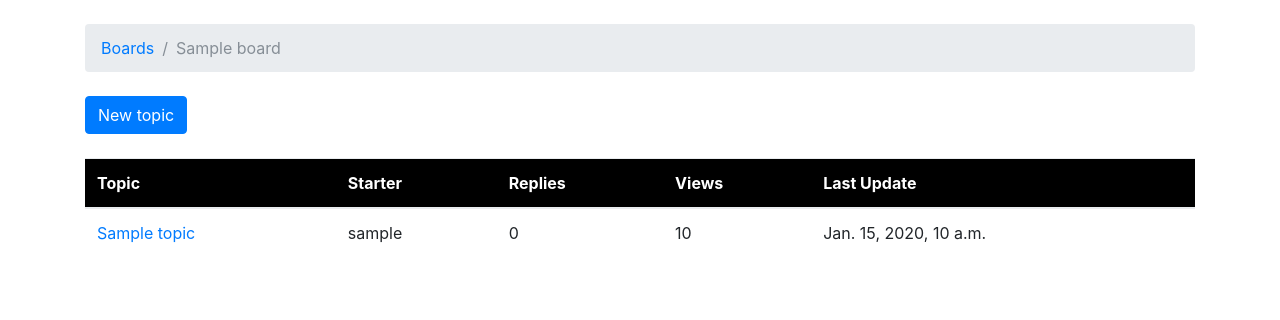
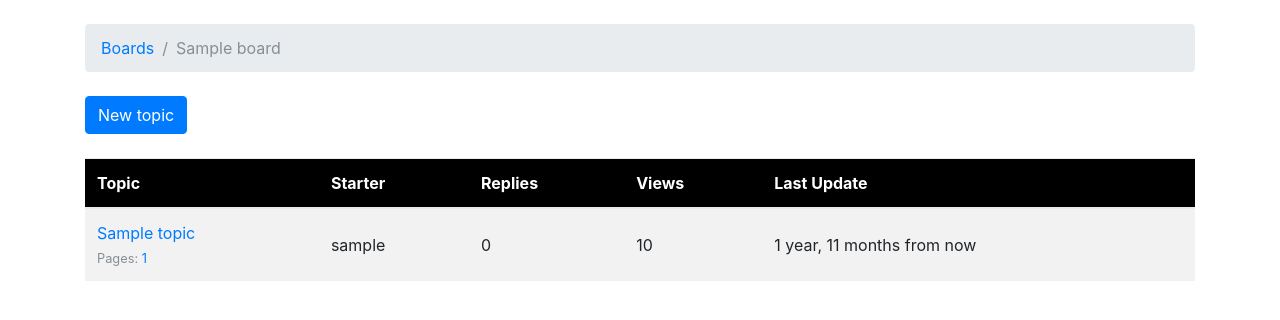
Before and after one commit to randolphpebenito/forum-app, a Django app: page /boards/1/ in a window 1280 px wide. Shown: the part 56-376 px from the top of the page. Run offline with Django 3.2, Linux system fonts and the light colour scheme; tables that the repository leaves empty hold one stand-in row (values such as "Sample post"); some libraries are stand-ins or nearby versions.

Commit message:
Finalize UI and flow.

```diff
--- a/webapp/boards/models.py
+++ b/webapp/boards/models.py
@@ -1,6 +1,10 @@
+import math
 from django.db import models
 from django.contrib.auth.models import User
+from django.utils.html import mark_safe
 from django.utils.text import Truncator
+
+from markdown import markdown
 
 class Board(models.Model):
     name = models.CharField(max_length=30, unique=True)
@@ -25,6 +29,26 @@ class Topic(models.Model):
     def __str__(self):
         return self.subject
 
+    def get_page_count(self):
+        count = self.posts.count()
+        pages = count / 20
+        return math.ceil(pages)
+
+    def has_many_pages(self, count=None):
+        if count is None:
+            count = self.get_page_count()
+        return count > 6
+
+    def get_page_range(self):
+        count = self.get_page_count()
+        if self.has_many_pages(count):
+            return range(1, 5)
+        return range(1, count + 1)
+
+    def get_last_ten_posts(self):
+        return self.posts.order_by('-created_at')[:10]
+
+
 class Post(models.Model):
     message = models.TextField(max_length=4000)
     topic = models.ForeignKey(Topic, related_name='posts')
@@ -36,3 +60,7 @@ class Post(models.Model):
     def __str__(self):
         truncated_message = Truncator(self.message)
         return truncated_message.chars(30)
+
+
+    def get_message_as_markdown(self):
+        return mark_safe(markdown(self.message, safe_mode='escape'))
--- a/webapp/boards/views.py
+++ b/webapp/boards/views.py
@@ -3,6 +3,7 @@ from django.contrib.auth.models import User
 from django.core.paginator import Paginator, EmptyPage, PageNotAnInteger
 from django.db.models import Count
 from django.shortcuts import get_object_or_404, redirect, render
+from django.urls import resolve, reverse
 from django.utils import timezone
 from django.utils.decorators import method_decorator
 from django.views.generic import ListView, UpdateView
@@ -56,8 +57,12 @@ class PostListView(ListView):
     paginate_by = 2
 
     def get_context_data(self, **kwargs):
-        self.topic.views += 1
-        self.topic.save()
+        session_key = 'viewed_topic_{}'.format(self.topic.pk)  # <-- here
+        if not self.request.session.get(session_key, False):
+            self.topic.views += 1
+            self.topic.save()
+            self.request.session[session_key] = True
+
         kwargs['topic'] = self.topic
         return super().get_context_data(**kwargs)
 
@@ -125,6 +130,17 @@ def reply_topic(request, pk, topic_pk):
             post.topic = topic
             post.created_by = request.user
             post.save()
+
+            topic.last_updated = timezone.now()
+            topic.save()
+
+            topic_url = reverse('topic_posts', kwargs={'pk': pk, 'topic_pk': topic_pk})
+            topic_post_url = '{url}?page={page}#{id}'.format(
+                url=topic_url,
+                id=post.pk,
+                page=topic.get_page_count()
+            )
+
             return redirect('topic_posts', pk=pk, topic_pk=topic_pk)
     else:
         form = PostForm()
--- a/webapp/templates/base.html
+++ b/webapp/templates/base.html
@@ -55,5 +55,7 @@
     <script src="{% static 'js/jquery-3.2.1.min.js' %}"></script>
     <script src="{% static 'js/popper.min.js' %}"></script>
     <script src="{% static 'js/bootstrap.min.js' %}"></script>
+    {% block javascript %}{% endblock %}
+
   </body>
 </html>
--- a/webapp/templates/includes/pagination.html
+++ b/webapp/templates/includes/pagination.html
@@ -1,6 +1,16 @@
 {% if is_paginated %}
   <nav aria-label="Topics pagination" class="mb-4">
     <ul class="pagination">
+      {% if page_obj.number > 1 %}
+        <li class="page-item">
+          <a class="page-link" href="?page=1">First</a>
+        </li>
+      {% else %}
+        <li class="page-item disabled">
+          <span class="page-link">First</span>
+        </li>
+      {% endif %}
+
       {% if page_obj.has_previous %}
         <li class="page-item">
           <a class="page-link" href="?page={{ page_obj.previous_page_number }}">Previous</a>
@@ -19,7 +29,7 @@
               <span class="sr-only">(current)</span>
             </span>
           </li>
-        {% else %}
+        {% elif page_num > page_obj.number|add:'-3' and page_num < page_obj.number|add:'3' %}
           <li class="page-item">
             <a class="page-link" href="?page={{ page_num }}">{{ page_num }}</a>
           </li>
@@ -35,6 +45,16 @@
           <span class="page-link">Next</span>
         </li>
       {% endif %}
+
+      {% if page_obj.number != paginator.num_pages %}
+        <li class="page-item">
+          <a class="page-link" href="?page={{ paginator.num_pages }}">Last</a>
+        </li>
+      {% else %}
+        <li class="page-item disabled">
+          <span class="page-link">Last</span>
+        </li>
+      {% endif %}
     </ul>
   </nav>
 {% endif %}
--- a/webapp/templates/topics.html
+++ b/webapp/templates/topics.html
@@ -1,4 +1,6 @@
 {% extends 'base.html' %}
+
+{% load humanize %}
 
 {% block title %}
   {{ board.name }} - {{ block.super }}
@@ -13,7 +15,7 @@
   <div class="mb-4">
     <a href="{% url 'new_topic' board.pk %}" class="btn btn-primary">New topic</a>
   </div>
- <table class="table mb-4">
+ <table class="table table-striped mb-4">
     <thead class="thead-inverse">
       <tr>
         <th>Topic</th>
@@ -25,12 +27,26 @@
     </thead>
     <tbody>
       {% for topic in topics %}
+        {% url 'topic_posts' board.pk topic.pk as topic_url %}
         <tr>
-          <td><a href="{% url 'topic_posts' board.pk topic.pk %}">{{ topic.subject }}</a></td>
-          <td>{{ topic.starter.username }}</td>
-          <td>{{ topic.replies }}</td>
-          <td>{{ topic.views }}</td>
-          <td>{{ topic.last_updated }}</td>
+          <td>
+            <p class="mb-0">
+              <a href="{{ topic_url }}">{{ topic.subject }}</a>
+            </p>
+            <small class="text-muted">
+              Pages:
+              {% for i in topic.get_page_range %}
+                <a href="{{ topic_url }}?page={{ i }}">{{ i }}</a>
+              {% endfor %}
+              {% if topic.has_many_pages %}
+              ... <a href="{{ topic_url }}?page={{ topic.get_page_count }}">Last Page</a>
+              {% endif %}
+            </small>
+          </td>
+          <td class="align-middle">{{ topic.starter.username }}</td>
+          <td class="align-middle">{{ topic.replies }}</td>
+          <td class="align-middle">{{ topic.views }}</td>
+          <td class="align-middle">{{ topic.last_updated|naturaltime }}</td>
         </tr>
       {% endfor %}
     </tbody>
--- a/webapp/webapp/settings.py
+++ b/webapp/webapp/settings.py
@@ -37,6 +37,7 @@ INSTALLED_APPS = [
     'django.contrib.sessions',
     'django.contrib.messages',
     'django.contrib.staticfiles',
+    'django.contrib.humanize',
 
     'widget_tweaks',
 
--- a/webapp/webapp/urls.py
+++ b/webapp/webapp/urls.py
@@ -8,6 +8,8 @@ from boards import views
 urlpatterns = [
     url(r'^$', views.BoardListView.as_view(), name='home'),
     url(r'^signup/$', accounts_views.signup, name='signup'),
+    url(r'^settings/account/$', accounts_views.UserUpdateView.as_view(), name='my_account'),
+
     url(r'^login/$', auth_views.LoginView.as_view(template_name='login.html'), name='login'),
     url(r'^logout/$', auth_views.LogoutView.as_view(), name='logout'),
 
```
Also changed, not shown: webapp/accounts/views.py (+16 -1 lines), webapp/boards/templatetags/gravatar.py (added, +19 -0 lines), webapp/boards/tests/test_view_reply_topic.py (+8 -0 lines), webapp/templates/edit_post.html (+13 -0 lines), webapp/templates/my_account.html (added, +19 -0 lines), webapp/templates/reply_topic.html (+14 -3 lines), webapp/templates/topic_posts.html (+4 -4 lines).
